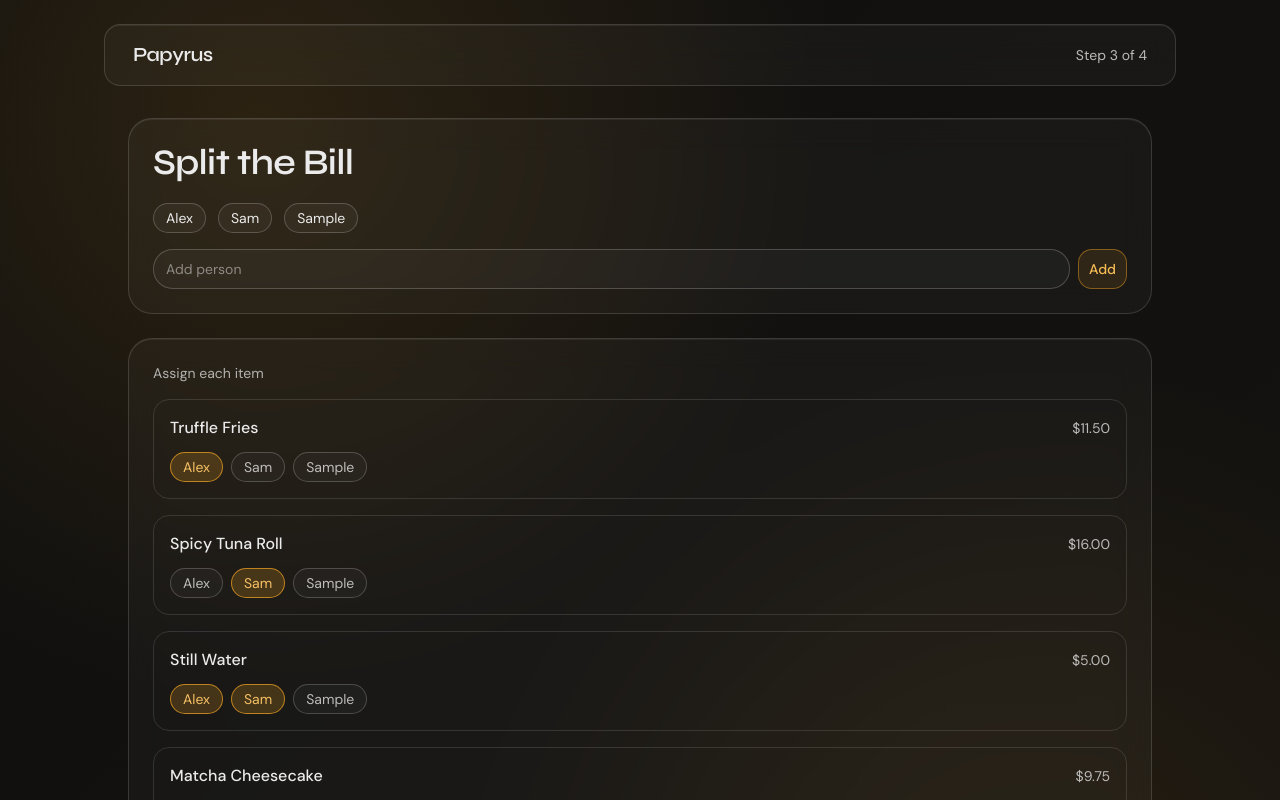
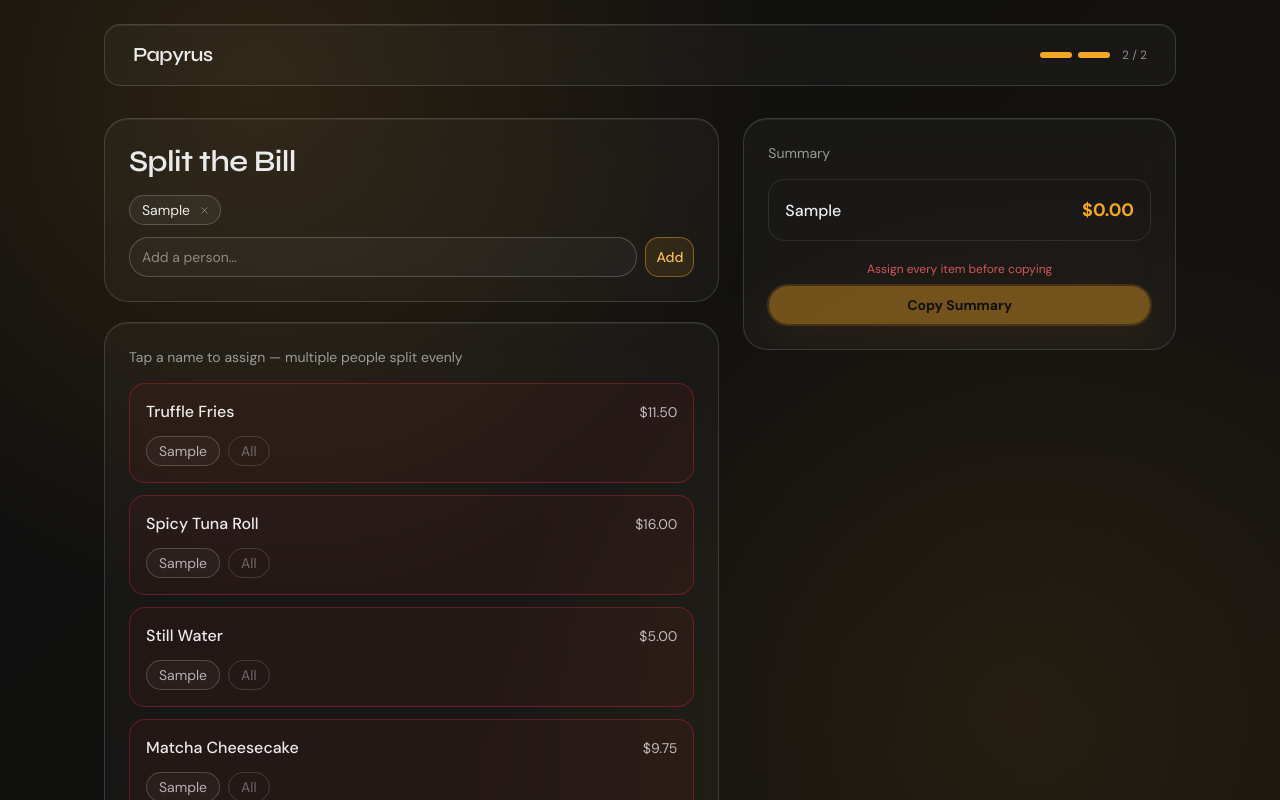
Before and after one commit to bhinu/Papyrus, a React (Vite) app: page /split in a window 1280 px wide. Both pictures are taken after typing "Sample" into the empty fields and a click on the button "Add". Shown: the top 800 px of the page. Built offline with nearby package versions, Linux system fonts and the light colour scheme.

Commit message:
made 2 steps

```diff
--- a/package.json
+++ b/package.json
@@ -22,7 +22,8 @@
     "shadcn": "^4.10.0",
     "tailwind-merge": "^3.6.0",
     "tslib": "^2.8.1",
-    "tw-animate-css": "^1.4.0"
+    "tw-animate-css": "^1.4.0",
+    "zustand": "^5.0.14"
   },
   "devDependencies": {
     "@eslint/js": "^10.0.1",
--- a/src/components/Navbar.jsx
+++ b/src/components/Navbar.jsx
@@ -2,9 +2,7 @@ import { useLocation } from 'react-router-dom'
 
 const stepsByRoute = {
   '/upload': 1,
-  '/parse': 2,
-  '/split': 3,
-  '/summary': 4,
+  '/split': 2,
 }
 
 function Navbar() {
@@ -14,9 +12,26 @@ function Navbar() {
   return (
     <header className="glass-card flex items-center justify-between rounded-2xl px-5 py-4 md:px-7">
       <p className="font-['Syne'] text-xl font-semibold tracking-tight">Papyrus</p>
-      <p className="text-sm text-white/70">
-        {currentStep ? `Step ${currentStep} of 4` : 'Get Started'}
-      </p>
+
+      {currentStep ? (
+        <div className="flex items-center gap-3">
+          <div className="flex gap-1.5">
+            {[1, 2].map((step) => (
+              <div
+                key={step}
+                className={`h-1.5 w-8 rounded-full transition-colors duration-300 ${
+                  currentStep >= step ? 'bg-[#f5a623]' : 'bg-white/20'
+                }`}
+              />
+            ))}
+          </div>
+          <p className="text-xs text-white/50">
+            {currentStep} / 2
+          </p>
+        </div>
+      ) : (
+        <p className="text-sm text-white/50">Split smarter</p>
+      )}
     </header>
   )
 }
--- a/src/pages/SplitPage.jsx
+++ b/src/pages/SplitPage.jsx
@@ -1,87 +1,80 @@
-import { useMemo, useState } from 'react'
+import { useState } from 'react'
 import { motion } from 'framer-motion'
+import { X } from 'lucide-react'
 import { Button } from '@/components/ui/button'
-
-const baseItems = [
-  { id: 1, name: 'Truffle Fries', price: 11.5 },
-  { id: 2, name: 'Spicy Tuna Roll', price: 16.0 },
-  { id: 3, name: 'Still Water', price: 5.0 },
-  { id: 4, name: 'Matcha Cheesecake', price: 9.75 },
-]
+import { useSplitStore } from '@/store/splitStore'
 
 function SplitPage() {
-  const [people, setPeople] = useState(['Alex', 'Sam'])
+  const { items, people, assignments, addPerson, removePerson, toggleAssignment, toggleSelectAll, getTotals, isFullyAssigned } =
+    useSplitStore()
   const [nameInput, setNameInput] = useState('')
-  const [assignments, setAssignments] = useState({
-    1: ['Alex'],
-    2: ['Sam'],
-    3: ['Alex', 'Sam'],
-    4: ['Alex'],
-  })
+  const [copied, setCopied] = useState(false)
 
-  const addPerson = () => {
+  const handleAdd = () => {
     const trimmed = nameInput.trim()
-    if (!trimmed || people.includes(trimmed)) return
-    setPeople((prev) => [...prev, trimmed])
+    if (!trimmed) return
+    addPerson(trimmed)
     setNameInput('')
   }
 
-  const togglePersonForItem = (itemId, person) => {
-    setAssignments((prev) => {
-      const current = prev[itemId] || []
-      const next = current.includes(person)
-        ? current.filter((p) => p !== person)
-        : [...current, person]
-      return { ...prev, [itemId]: next }
+  const totals = getTotals()
+  const fullyAssigned = isFullyAssigned()
+
+  const plainTextSummary = Object.entries(totals)
+    .map(([person, { total, lines }]) => {
+      const lineStr = lines
+        .map((l) => `  - ${l.name}${l.split ? ' (split)' : ''}: $${l.amount.toFixed(2)}`)
+        .join('\n')
+      return `${person}\n${lineStr}\n  Total: $${total.toFixed(2)}`
     })
+    .join('\n\n')
+
+  const copyAll = async () => {
+    if (!navigator.clipboard?.writeText) return
+    await navigator.clipboard.writeText(plainTextSummary)
+    setCopied(true)
+    setTimeout(() => setCopied(false), 1400)
   }
 
-  const totals = useMemo(() => {
-    return people.reduce((acc, person) => {
-      acc[person] = 0
-      return acc
-    }, {})
-  }, [people])
-
-  baseItems.forEach((item) => {
-    const assigned = assignments[item.id] || []
-    if (assigned.length === 0) return
-    const splitAmount = item.price / assigned.length
-    assigned.forEach((person) => {
-      if (totals[person] !== undefined) {
-        totals[person] += splitAmount
-      }
-    })
-  })
-
   return (
-    <motion.section
+    <motion.div
       initial={{ opacity: 0, y: 18 }}
       animate={{ opacity: 1, y: 0 }}
       transition={{ duration: 0.45 }}
-      className="mx-auto max-w-5xl space-y-6"
+      className="grid gap-6 lg:grid-cols-12"
     >
+      {/* Left column: people + item assignment */}
+      <div className="space-y-5 lg:col-span-7">
+        {/* People */}
         <div className="glass-card rounded-3xl p-6">
-        <h1 className="text-3xl font-semibold md:text-4xl">Split the Bill</h1>
-        <div className="mt-5 flex flex-wrap gap-3">
+          <h1 className="text-2xl font-semibold md:text-3xl">Split the Bill</h1>
+          <div className="mt-4 flex flex-wrap gap-2">
             {people.map((person) => (
               <span
                 key={person}
-              className="rounded-full border border-white/20 bg-white/[0.04] px-3 py-1 text-sm"
+                className="flex items-center gap-1.5 rounded-full border border-white/20 bg-white/[0.05] py-1 pl-3 pr-2 text-sm"
               >
                 {person}
+                <button
+                  type="button"
+                  onClick={() => removePerson(person)}
+                  className="flex h-4 w-4 items-center justify-center rounded-full text-white/40 transition hover:bg-white/10 hover:text-white/80"
+                >
+                  <X size={11} />
+                </button>
               </span>
             ))}
           </div>
-        <div className="mt-4 flex gap-2">
+          <div className="mt-3 flex gap-2">
             <input
               value={nameInput}
               onChange={(e) => setNameInput(e.target.value)}
-            placeholder="Add person"
+              onKeyDown={(e) => e.key === 'Enter' && handleAdd()}
+              placeholder="Add a person…"
               className="h-10 flex-1 rounded-xl border border-white/20 bg-white/[0.03] px-3 text-sm outline-none transition focus:border-[#f5a623]/70"
             />
             <Button
-            onClick={addPerson}
+              onClick={handleAdd}
               variant="outline"
               className="h-10 border-[#f5a623]/50 bg-[#f5a623]/10 text-[#f7bd57] hover:bg-[#f5a623]/20"
             >
@@ -90,55 +83,125 @@ function SplitPage() {
           </div>
         </div>
 
+        {/* Item assignment */}
         <div className="glass-card rounded-3xl p-6">
-        <p className="text-sm text-white/65">Assign each item</p>
-        <div className="mt-4 space-y-4">
-          {baseItems.map((item) => (
-            <div key={item.id} className="rounded-2xl border border-white/12 p-4">
+          <p className="text-sm text-white/55">Tap a name to assign — multiple people split evenly</p>
+          <div className="mt-4 space-y-3">
+            {items.map((item) => {
+              const assigned = assignments[item.id] || []
+              const unassigned = assigned.length === 0
+              return (
+                <div
+                  key={item.id}
+                  className={`rounded-2xl border p-4 transition ${
+                    unassigned && people.length > 0
+                      ? 'border-red-500/30 bg-red-500/5'
+                      : 'border-white/12'
+                  }`}
+                >
                   <div className="flex items-center justify-between">
                     <p className="font-medium">{item.name}</p>
+                    <div className="text-right">
                       <p className="text-sm text-white/70">${item.price.toFixed(2)}</p>
+                      {assigned.length > 1 && (
+                        <p className="text-xs text-white/40">
+                          ${(item.price / assigned.length).toFixed(2)} each
+                        </p>
+                      )}
                     </div>
+                  </div>
+                  {people.length > 0 ? (
                     <div className="mt-3 flex flex-wrap gap-2">
                       {people.map((person) => {
-                  const active = assignments[item.id]?.includes(person)
+                        const active = assigned.includes(person)
                         return (
                           <button
                             key={person}
                             type="button"
-                      onClick={() => togglePersonForItem(item.id, person)}
+                            onClick={() => toggleAssignment(item.id, person)}
                             className={`rounded-full border px-3 py-1 text-sm transition ${
                               active
                                 ? 'border-[#f5a623]/70 bg-[#f5a623]/20 text-[#f6c065]'
-                          : 'border-white/20 bg-white/[0.03] text-white/70 hover:bg-white/[0.08]'
+                                : 'border-white/20 bg-white/[0.03] text-white/65 hover:bg-white/[0.08]'
                             }`}
                           >
                             {person}
                           </button>
                         )
                       })}
+                      <button
+                        type="button"
+                        onClick={() => toggleSelectAll(item.id)}
+                        className={`rounded-full border px-3 py-1 text-sm transition ${
+                          assigned.length === people.length
+                            ? 'border-white/30 bg-white/10 text-white/80'
+                            : 'border-white/15 bg-transparent text-white/35 hover:text-white/60'
+                        }`}
+                      >
+                        All
+                      </button>
                     </div>
+                  ) : (
+                    <p className="mt-3 text-xs text-white/35">Add people above to assign this item</p>
+                  )}
                 </div>
-          ))}
+              )
+            })}
+          </div>
         </div>
       </div>
 
-      <div className="glass-card rounded-3xl p-6">
-        <p className="text-sm text-white/65">Running Totals</p>
-        <div className="mt-3 grid gap-3 sm:grid-cols-2 md:grid-cols-3">
-          {people.map((person) => (
-            <div key={person} className="rounded-xl border border-white/12 px-3 py-2">
-              <p className="text-sm text-white/75">{person}</p>
-              <p className="mt-1 text-lg font-semibold">${totals[person].toFixed(2)}</p>
+      {/* Right column: live summary */}
+      <div className="lg:col-span-5">
+        <div className="glass-card sticky top-6 rounded-3xl p-6">
+          <p className="text-sm text-white/55">Summary</p>
+
+          {people.length === 0 ? (
+            <p className="mt-6 text-center text-sm text-white/30">Add people to see totals</p>
+          ) : (
+            <div className="mt-4 space-y-4">
+              {people.map((person) => {
+                const { total, lines } = totals[person]
+                return (
+                  <div key={person} className="rounded-2xl border border-white/10 p-4">
+                    <div className="flex items-baseline justify-between">
+                      <p className="font-medium">{person}</p>
+                      <p className="text-lg font-semibold text-[#f5a623]">${total.toFixed(2)}</p>
                     </div>
+                    {lines.length > 0 && (
+                      <ul className="mt-2 space-y-1">
+                        {lines.map((line, i) => (
+                          <li key={i} className="flex justify-between text-xs text-white/45">
+                            <span>
+                              {line.name}
+                              {line.split && ' (split)'}
+                            </span>
+                            <span>${line.amount.toFixed(2)}</span>
+                          </li>
                         ))}
+                      </ul>
+                    )}
+                  </div>
+                )
+              })}
+            </div>
+          )}
+
+          <div className="mt-5 space-y-2">
+            {!fullyAssigned && people.length > 0 && (
+              <p className="text-center text-xs text-red-400/80">Assign every item before copying</p>
+            )}
+            <Button
+              onClick={copyAll}
+              disabled={!fullyAssigned || people.length === 0}
+              className="gold-ring h-10 w-full rounded-xl bg-[#f5a623] font-semibold text-black hover:bg-[#f6b03f] disabled:opacity-40 disabled:shadow-none"
+            >
+              {copied ? 'Copied!' : 'Copy Summary'}
+            </Button>
           </div>
         </div>
-
-      <Button className="gold-ring h-11 rounded-xl bg-[#f5a623] px-6 font-semibold text-black hover:bg-[#f6b03f]">
-        Finalize Split
-      </Button>
-    </motion.section>
+      </div>
+    </motion.div>
   )
 }
 
--- /dev/null
+++ b/src/store/splitStore.js
@@ -0,0 +1,72 @@
+import { create } from 'zustand'
+
+const MOCK_ITEMS = [
+  { id: 1, name: 'Truffle Fries', price: 11.5 },
+  { id: 2, name: 'Spicy Tuna Roll', price: 16.0 },
+  { id: 3, name: 'Still Water', price: 5.0 },
+  { id: 4, name: 'Matcha Cheesecake', price: 9.75 },
+]
+
+export const useSplitStore = create((set, get) => ({
+  items: MOCK_ITEMS,
+  people: [],
+  assignments: {},
+
+  setItems: (items) => set({ items, assignments: {} }),
+
+  addPerson: (name) =>
+    set((s) => ({
+      people: s.people.includes(name) ? s.people : [...s.people, name],
+    })),
+
+  removePerson: (name) =>
+    set((s) => ({
+      people: s.people.filter((p) => p !== name),
+      assignments: Object.fromEntries(
+        Object.entries(s.assignments).map(([id, assigned]) => [
+          id,
+          assigned.filter((p) => p !== name),
+        ]),
+      ),
+    })),
+
+  toggleAssignment: (itemId, person) =>
+    set((s) => {
+      const current = s.assignments[itemId] || []
+      const next = current.includes(person)
+        ? current.filter((p) => p !== person)
+        : [...current, person]
+      return { assignments: { ...s.assignments, [itemId]: next } }
+    }),
+
+  toggleSelectAll: (itemId) =>
+    set((s) => {
+      const allSelected = s.people.every((p) => (s.assignments[itemId] || []).includes(p))
+      return {
+        assignments: {
+          ...s.assignments,
+          [itemId]: allSelected ? [] : [...s.people],
+        },
+      }
+    }),
+
+  getTotals: () => {
+    const { items, people, assignments } = get()
+    const totals = Object.fromEntries(people.map((p) => [p, { total: 0, lines: [] }]))
+    items.forEach((item) => {
+      const assigned = assignments[item.id] || []
+      if (assigned.length === 0) return
+      const split = item.price / assigned.length
+      assigned.forEach((p) => {
+        totals[p].total += split
+        totals[p].lines.push({ name: item.name, amount: split, split: assigned.length > 1 })
+      })
+    })
+    return totals
+  },
+
+  isFullyAssigned: () => {
+    const { items, assignments } = get()
+    return items.length > 0 && items.every((item) => (assignments[item.id] || []).length > 0)
+  },
+}))
```
Also changed, not shown: src/App.jsx (+2 -5 lines), 1 other file (tests, documents, lock files or other folders). Lines whose indentation alone changed are shown as unchanged.
